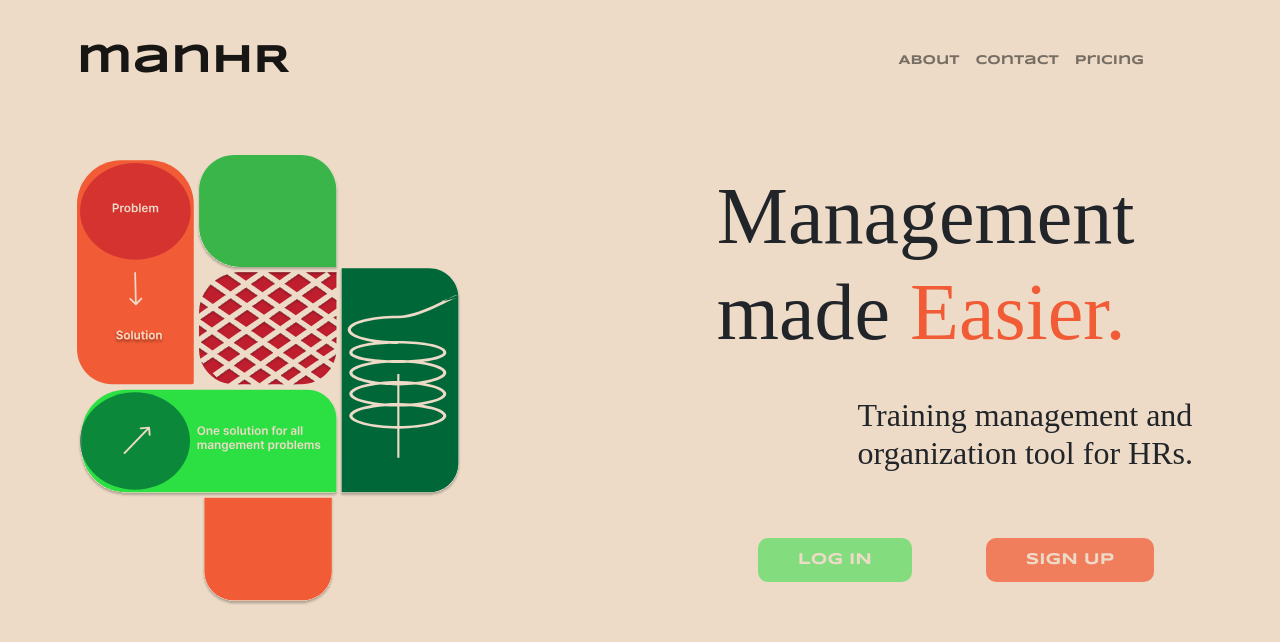
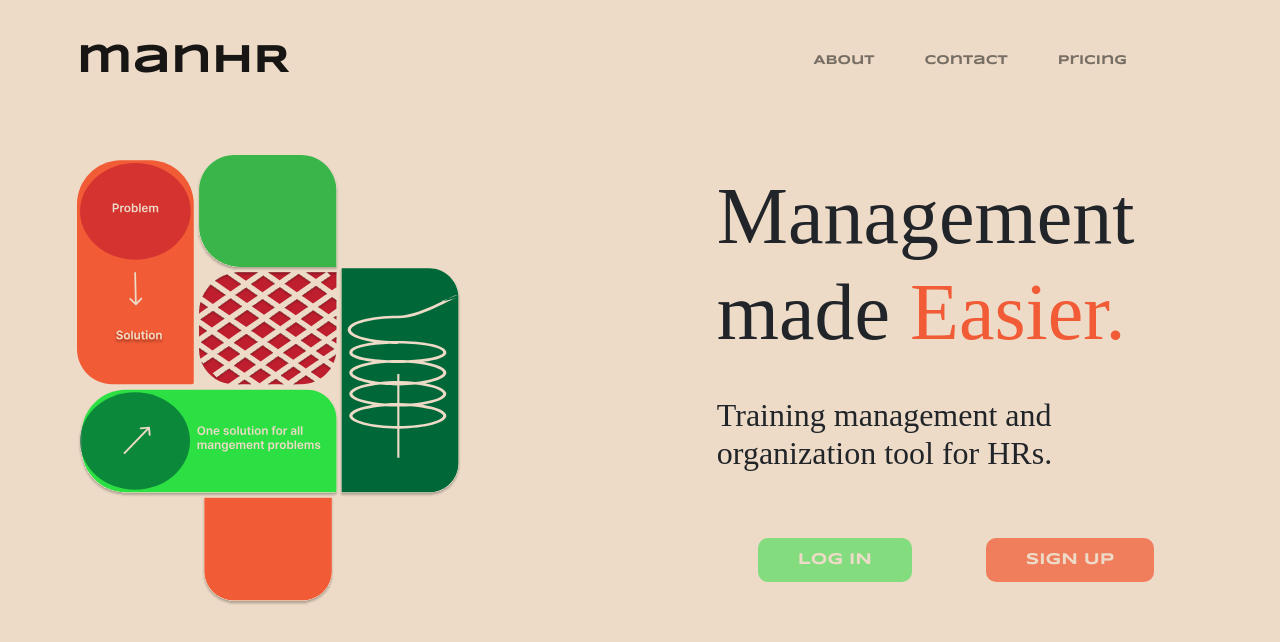
Before and after one commit to Vyshnavi-R-ML/HRM-Tool, an Angular app in the folder frontend/: page / in a window 1280 px wide. Shown: the top 642 px of the page. Built offline with nearby package versions, Linux system fonts and the light colour scheme; a web font is replaced by a local one.

Commit message:
modified home style

```diff
--- a/frontend/src/app/home/home.component.css
+++ b/frontend/src/app/home/home.component.css
@@ -18,7 +18,10 @@ a {
 .nav-item {
     font-size: small;
 }
-
+.navbar-nav > a{
+    padding-left: 25px;
+    padding-right: 25px;
+}
 img {
     margin-left: 6%;
     margin-top: 4%;
@@ -45,13 +48,14 @@ h1 {
 }
 .content-2 {
     font-family: 'Belgrano';
-    margin-left: 25%;
     font-size: 50px;
+    width: 75%;
     font-style: normal;
     margin-top: 5%;
 }
 .btn {
     margin-top: 5%;
+    margin-left: 0;
     margin-right: 20%;
     color: #EDDBC7;
     padding: 10px 40px;
```
